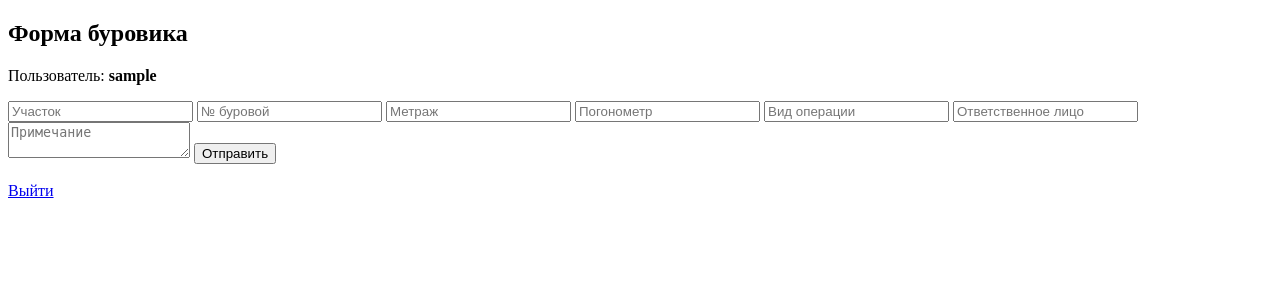
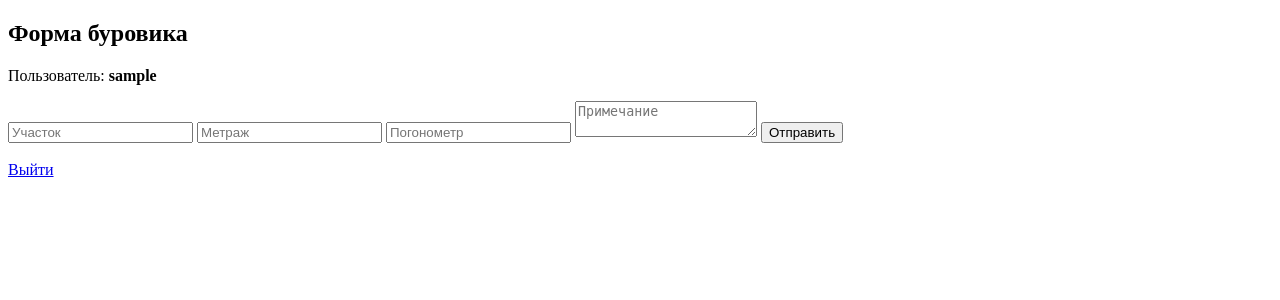
Before and after one commit to Maksat-Sh/bur-report-supabase, a FastAPI app: page /bur in a window 1280 px wide. Shown: the top 300 px of the page. Run offline with FastAPI, Linux system fonts and the light colour scheme; the visitor is signed in with stand-in values (Sample User, id 1); some libraries are stand-ins or nearby versions.

Commit message:
Update bur.html

```diff
--- a/templates/bur.html
+++ b/templates/bur.html
@@ -11,13 +11,9 @@
 
    <form method="post" action="/bur">
     <input name="area" placeholder="Участок" required>
-    <input name="rig_number" placeholder="№ буровой" required>
 
-    <input name="footage" type="number" step="0.01" placeholder="Метраж" required>
-    <input name="pogonometr" type="number" step="0.01" placeholder="Погонометр" required>
-
-    <input name="operation_type" placeholder="Вид операции" required>
-    <input name="responsible" placeholder="Ответственное лицо" required>
+    <input name="meters" type="number" placeholder="Метраж" required>
+    <input name="pogonometr" type="number" placeholder="Погонометр" required>
 
     <textarea name="note" placeholder="Примечание"></textarea>
 
@@ -26,6 +22,7 @@
 
 
 
+
     <br>
     <a href="/logout">Выйти</a>
 </body>
```
